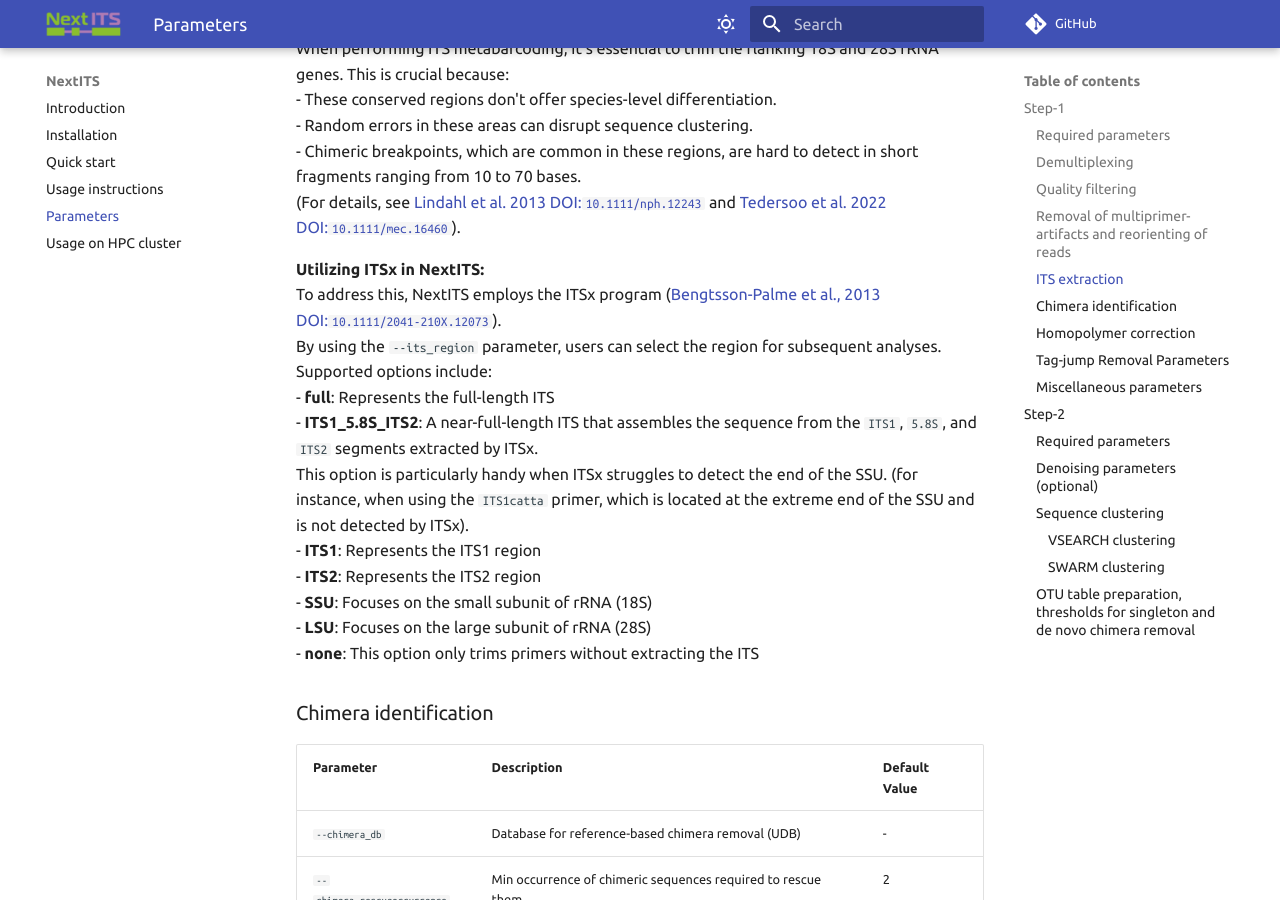
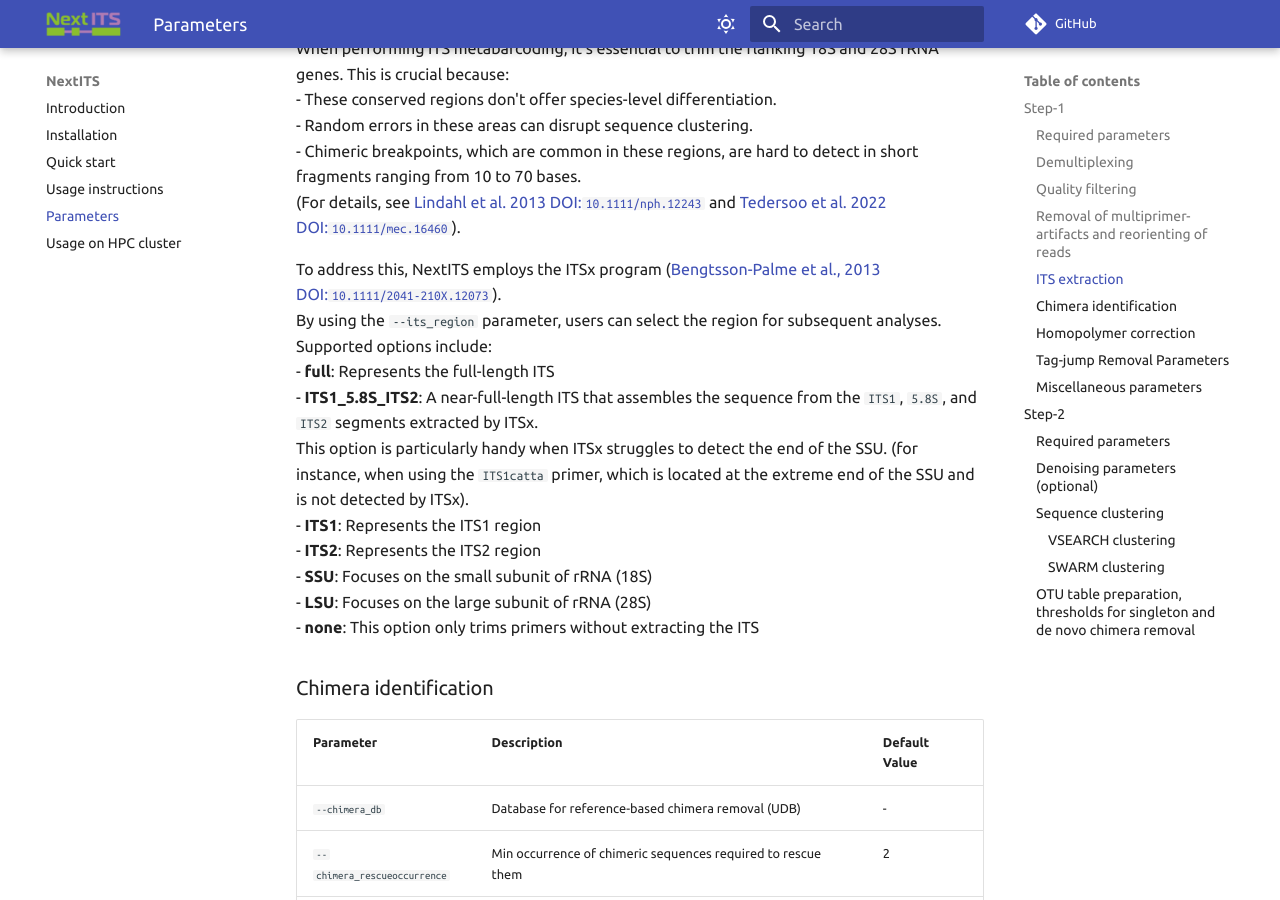
Before and after one commit to Next-ITS/nextits.github.io, an MkDocs documentation site: the page built from docs/parameters.md, in a window 1280 px wide and 900 px high, scrolled down 3836 px. Built offline with MkDocs 1.6.1 and Material for MkDocs 9.7.7, drawn with Linux system fonts in a browser that asks for light colours; comment, search, counter and statistics services are not loaded.

Commit message:
rm header

```diff
--- a/docs/parameters.md
+++ b/docs/parameters.md
@@ -133,7 +133,6 @@ This is crucial because:
 (For details, see [Lindahl et al. 2013 DOI:`10.1111/nph.12243`](https://nph.onlinelibrary.wiley.com/doi/10.1111/nph.12243) and
  [Tedersoo et al. 2022 DOI:`10.1111/mec.16460`](https://onlinelibrary.wiley.com/doi/full/10.1111/mec.16460)).
 
-**Utilizing ITSx in NextITS:**
 To address this, NextITS employs the ITSx program ([Bengtsson-Palme et al., 2013 DOI:`10.1111/2041-210X.12073`](https://besjournals.onlinelibrary.wiley.com/doi/10.1111/2041-210X.12073)).
 By using the `--its_region` parameter, users can select the region for subsequent analyses.
 Supported options include:
```
